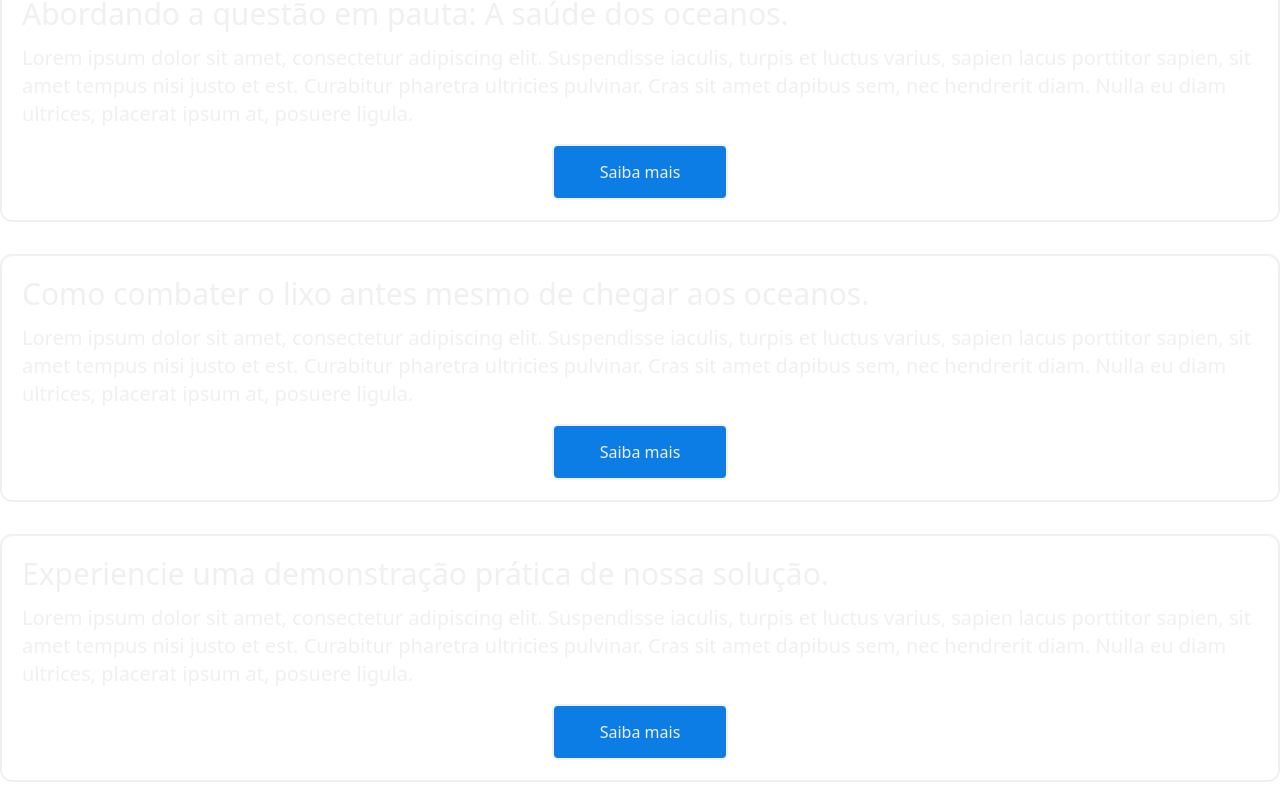
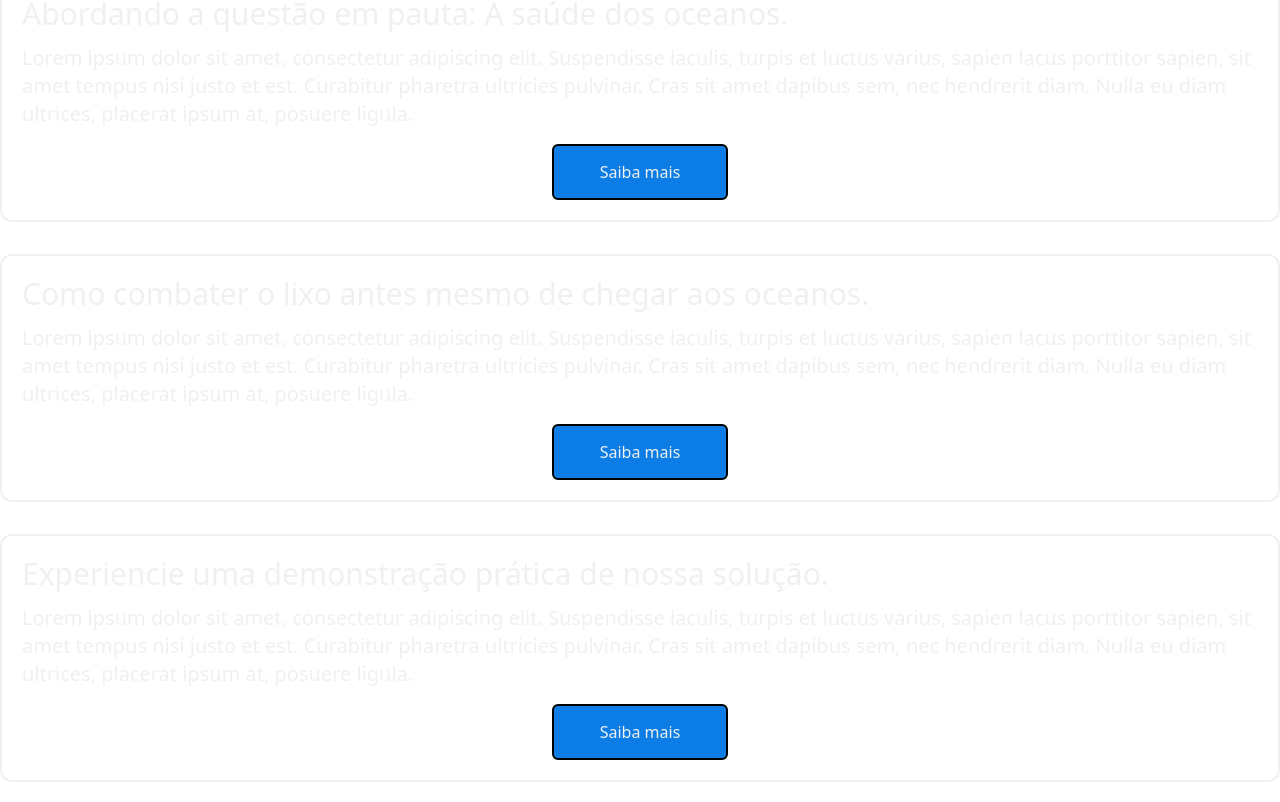
Before and after one commit to rafadagalera/wave.clear, a React app in the folder SITE/waveclear/: page / in a window 1280 px wide. Shown: the part 982-1784 px from the top of the page. Built offline with nearby package versions, Linux system fonts and the light colour scheme; the HTML template or start-up script is replaced by a standard one.

Commit message:
change button border color

```diff
--- a/SITE/waveclear/src/pages/home.jsx
+++ b/SITE/waveclear/src/pages/home.jsx
@@ -31,7 +31,7 @@ function Home() {
                 <div key={card.id} className="group relative box-border border-2 border-primary-white rounded-xl p-5">
                     <h2 className="text-3xl text-primary-white pb-3">{card.title}</h2>
                     <p className="text-xl text-primary-white">{card.description}</p>
-                    <button className="flex m-auto mt-4 box-border border-2 bg-button-blue text-primary-white h-14 w-44 items-center justify-center rounded-md"><Link to={card.link}>Saiba mais</Link></button>
+                    <button className="flex m-auto mt-4 box-border border-2 border-primary-black bg-button-blue text-primary-white h-14 w-44 items-center justify-center rounded-md"><Link to={card.link}>Saiba mais</Link></button>
                 </div>
             ))}
         </div>
--- a/SITE/waveclear/tailwind.config.js
+++ b/SITE/waveclear/tailwind.config.js
@@ -9,6 +9,7 @@ module.exports = {
       'tertiary-blue': '#3548AF',
       'quaternary-blue': '#152370',
       'primary-white': '#F0F0F0',
+      'primary-black': '#000000'
     },
     extend: {
       fontFamily: {
```
